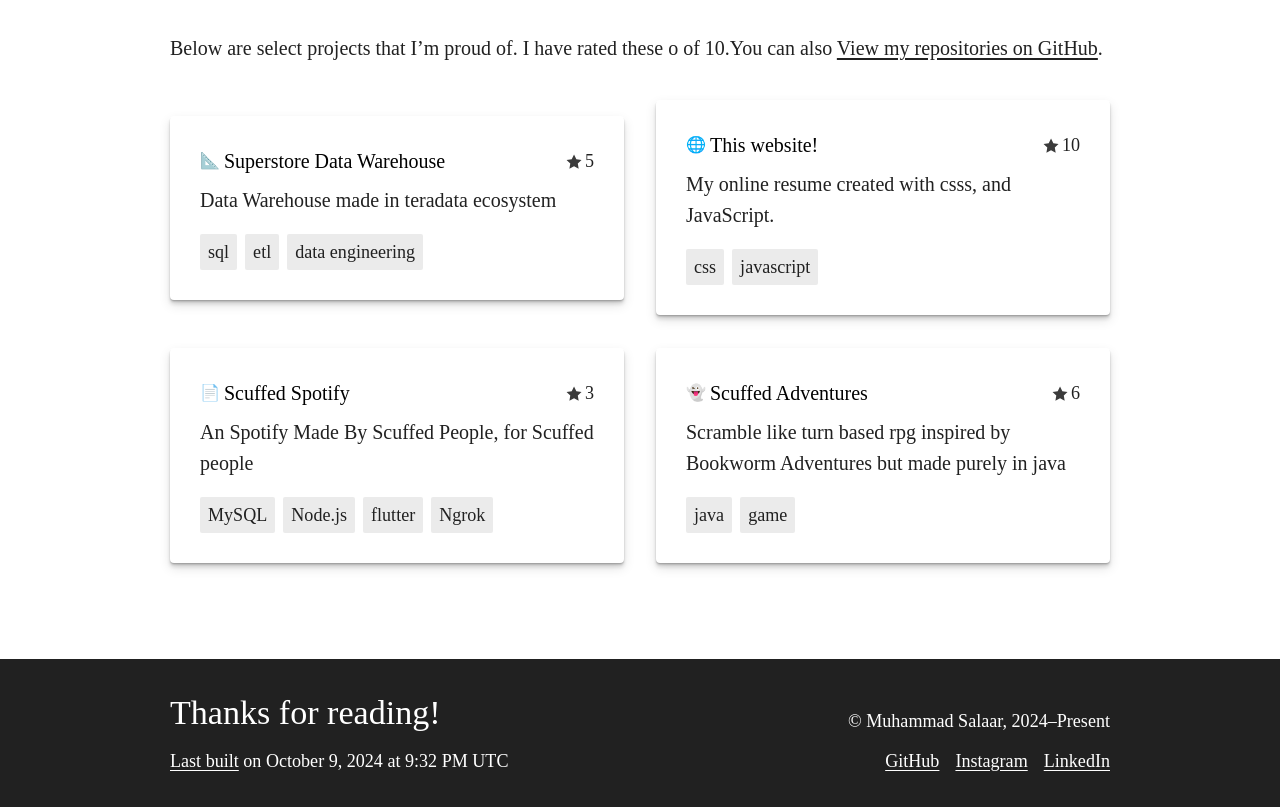
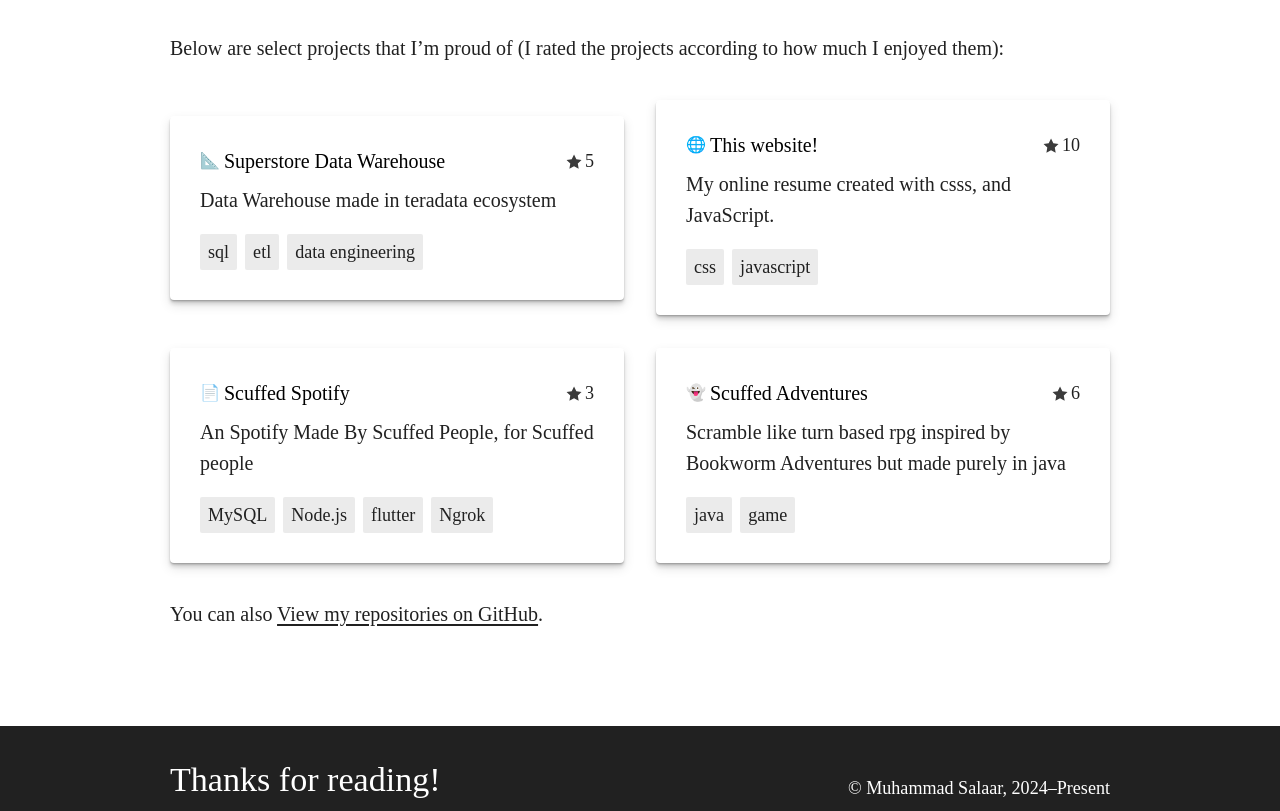
Before and after one commit to Redgerd/muhammadSalaar, a plain HTML site: page index.html in a window 1280 px wide. Shown: the part 478-1289 px from the top of the page. Drawn offline with Linux system fonts and the light colour scheme.

Commit message:
Resolved errors

```diff
--- a/index.html
+++ b/index.html
@@ -205,17 +205,20 @@
           >
         </h2>
         <p>
-          Below are select projects that I’m proud of. I have rated these o of
-          10.You can also
+          Below are select projects that I’m proud of (I rated the projects
+          according to how much I enjoyed them):
+        </p>
+        <section id="projects-section">
+          <ul class="col-wrap align-center" id="projects-list"></ul>
+        </section>
+        <p>
+          You can also
           <a
             href="https://github.com/AleksandrHovhannisyan?tab=repositories"
             rel="noopener"
             >View my repositories on GitHub</a
           >.
         </p>
-        <section id="projects-section">
-          <ul class="col-wrap align-center" id="projects-list"></ul>
-        </section>
         <script src="projects.js"></script>
       </article>
     </main>
```
